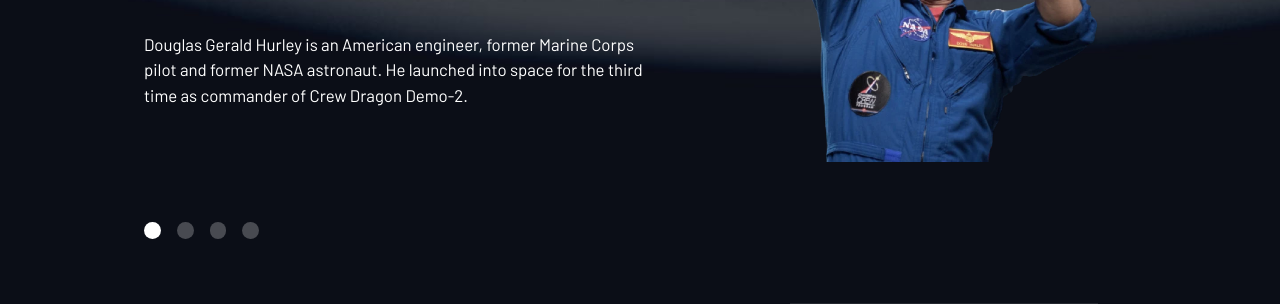
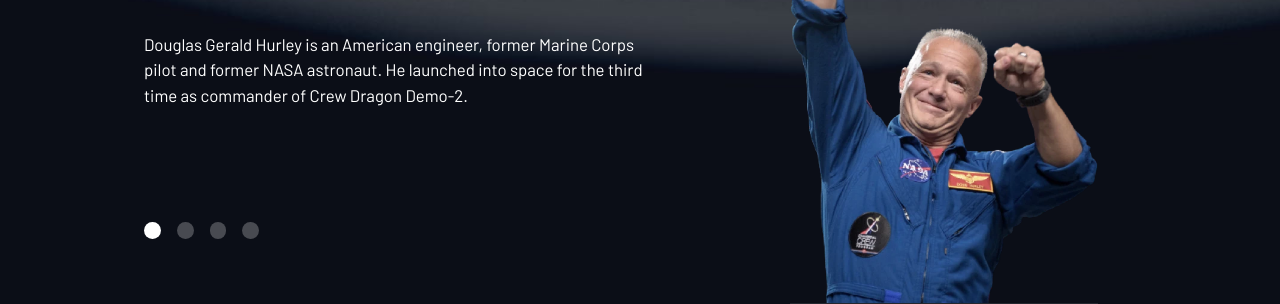
Before and after one commit to AbdullahGoma/SpaceTourism, a plain HTML site: page crew.html in a window 1280 px wide. Shown: the part 496-800 px from the top of the page. Drawn offline with nearby package versions, Linux system fonts and the light colour scheme; a web font is replaced by a local one.

Commit message:
Fix Crew Image Problem

```diff
--- a/index.css
+++ b/index.css
@@ -743,9 +743,7 @@
 
       .grid-container--crew > picture {
         align-self: end;
-        height: 70vh;
         width: 100%;
-        object-fit: contain;
       }
 
       /* technology */
```
